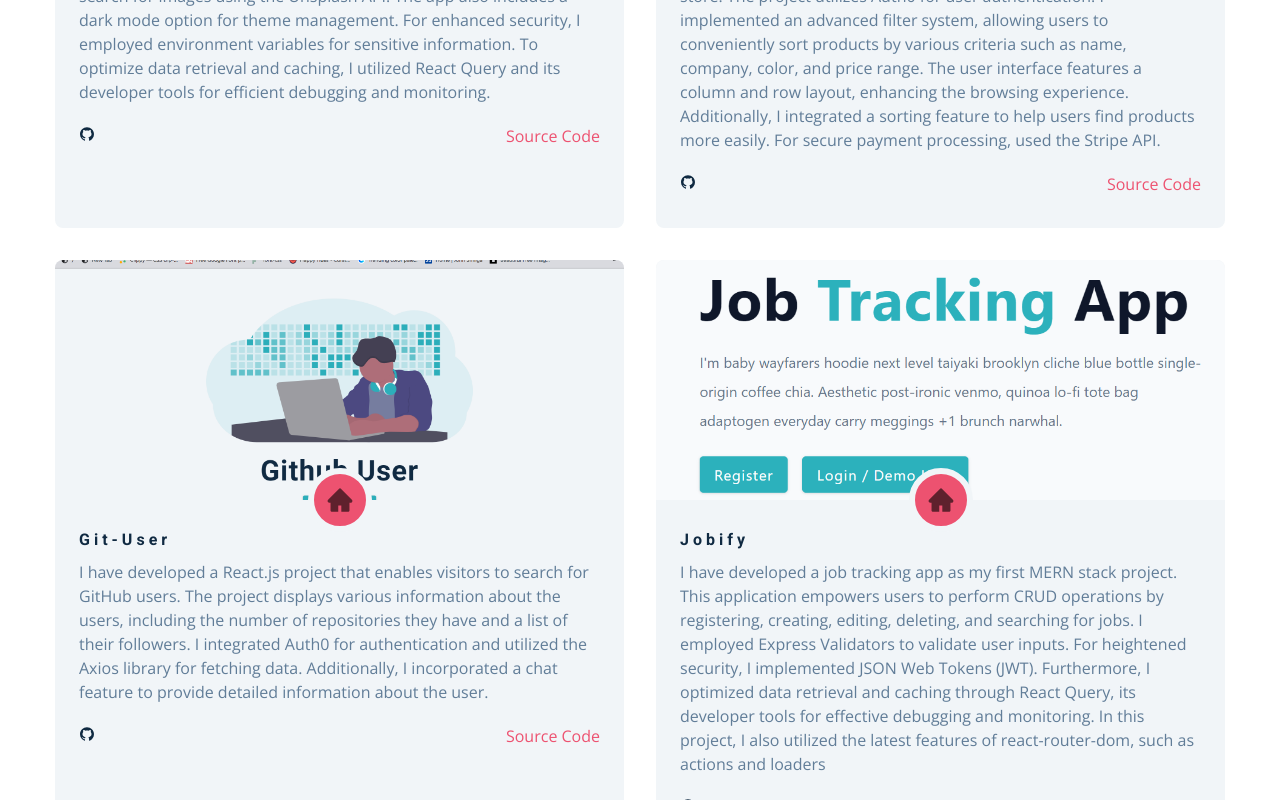
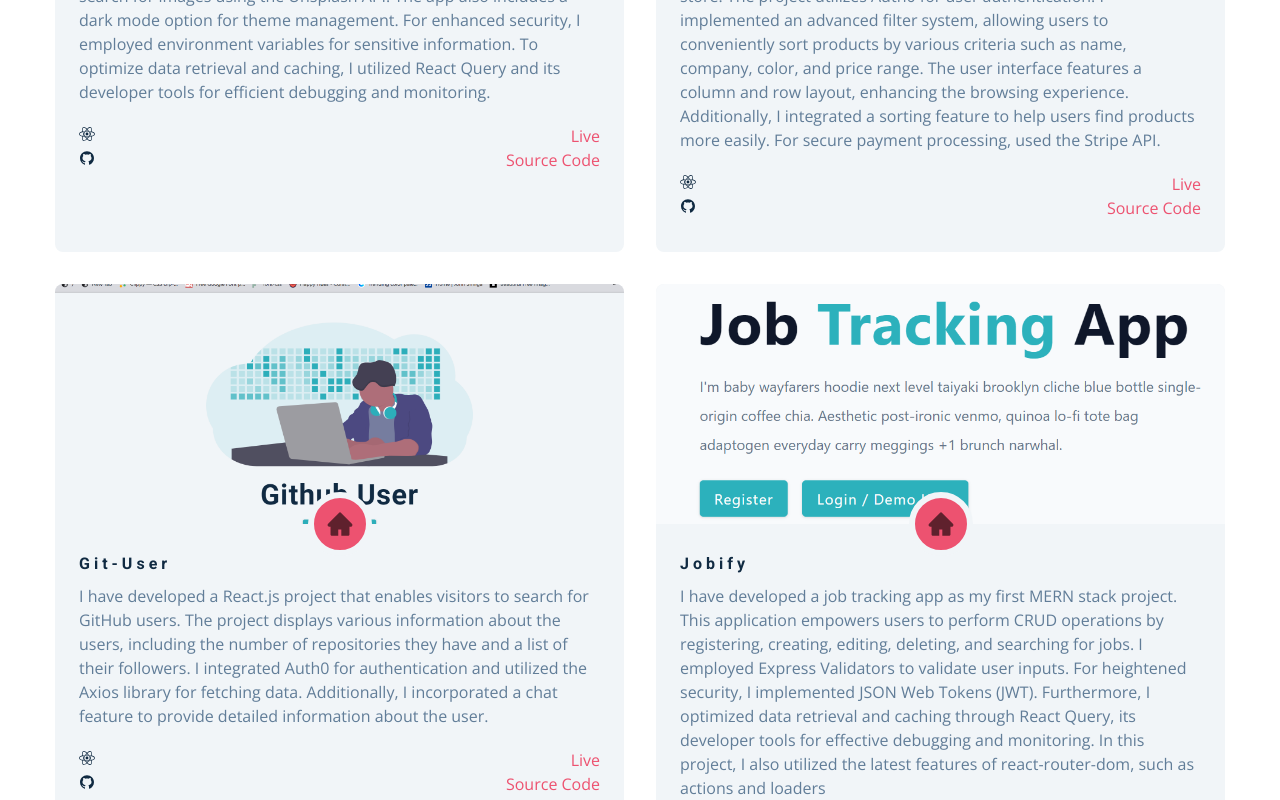
Before and after one commit to faruk-mansuri/portfolio, a React (Vite) app: page /projects in a window 1280 px wide. Shown: the part 820-1620 px from the top of the page. Built offline with nearby package versions, Linux system fonts and the light colour scheme.

Commit message:
update-project

```diff
--- a/src/Components/About.jsx
+++ b/src/Components/About.jsx
@@ -19,12 +19,12 @@ const About = () => {
             <div className='underline'></div>
           </div>
           <p>
-            I'm a friendly and dedicated React and full-stack developer with
-            over 2.5 years of immersive learning experience. My journey has
-            equipped me with advanced JavaScript skills and a deep understanding
-            of front-end and back-end technologies. I take pride in creating
-            user-centric applications that seamlessly blend innovation and
-            functionality
+            I'm a friendly and dedicated React, React Native and full-stack
+            developer with over 3 years of immersive learning experience. My
+            journey has equipped me with advanced JavaScript skills and a deep
+            understanding of front-end and back-end technologies. I take pride
+            in creating user-centric applications that seamlessly blend
+            innovation and functionality
           </p>
 
           <Link className='btn' to='about'>
--- a/src/Pages/About.jsx
+++ b/src/Pages/About.jsx
@@ -9,10 +9,10 @@ const About = () => {
       </div>
 
       <p>
-        Hello, I am Faruk Mansuri and I am a web developer. I live and study in
-        pune. I spend most of my day, experimenting with HTML, CSS, JavaScript,
-        NodeJS and ReactJS . I enjoy coding and the challenge of learning
-        something new everyday.
+        Hello, I am Faruk Mansuri and I am a web developer and App Developer. I
+        live and study in pune. I spend most of my day, experimenting with HTML,
+        CSS, JavaScript, NodeJS, ReactJS and React Native. I enjoy coding and
+        the challenge of learning something new everyday.
       </p>
     </Wrapper>
   );
--- a/src/Pages/Projects.jsx
+++ b/src/Pages/Projects.jsx
@@ -1,9 +1,9 @@
 import { styled } from 'styled-components';
 import { AiFillHome, AiFillGithub } from 'react-icons/ai';
+import { FaReact } from 'react-icons/fa';
 import { Link } from 'react-router-dom';
 import { projects } from '../utils/latestProjects';
 
-import img from '../assets/images/project-1.png';
 const Projects = () => {
   return (
     <Wrapper>
@@ -30,7 +30,9 @@ const Projects = () => {
             return (
               <article key={id} className='single-project'>
                 <div className='project-container'>
+                  <Link>
                     <img src={img} alt='img' />
+                  </Link>
                   <Link
                     to={liveProject}
                     target='_blank'
@@ -43,12 +45,30 @@ const Projects = () => {
                   <h4>{title}</h4>
                   <p>{info}</p>
                   <div className='project-footer'>
+                    <div className='footer-item'>
+                      <span>
+                        <FaReact />
+                      </span>
+                      <Link
+                        to={sourceCode}
+                        target='_blank'
+                        className='footer-text'
+                      >
+                        live
+                      </Link>
+                    </div>
+                    <div className='footer-item'>
                       <span>
                         <AiFillGithub />
                       </span>
-                    <Link to={sourceCode} target='_blank'>
+                      <Link
+                        to={sourceCode}
+                        target='_blank'
+                        className='footer-text'
+                      >
                         source code
                       </Link>
+                    </div>
                   </div>
                 </div>
               </article>
@@ -103,9 +123,12 @@ const Wrapper = styled.section`
   .project-details {
     padding: 2rem 1.5rem;
   }
-  .project-footer {
+
+  .footer-item {
     display: grid;
     grid-template-columns: 1fr 1fr;
+    margin-top: 0.375;
+    font-size: 1rem;
   }
   .project-footer a {
     color: var(--clr-primary-5);
```
Lines whose indentation alone changed are shown as unchanged.
